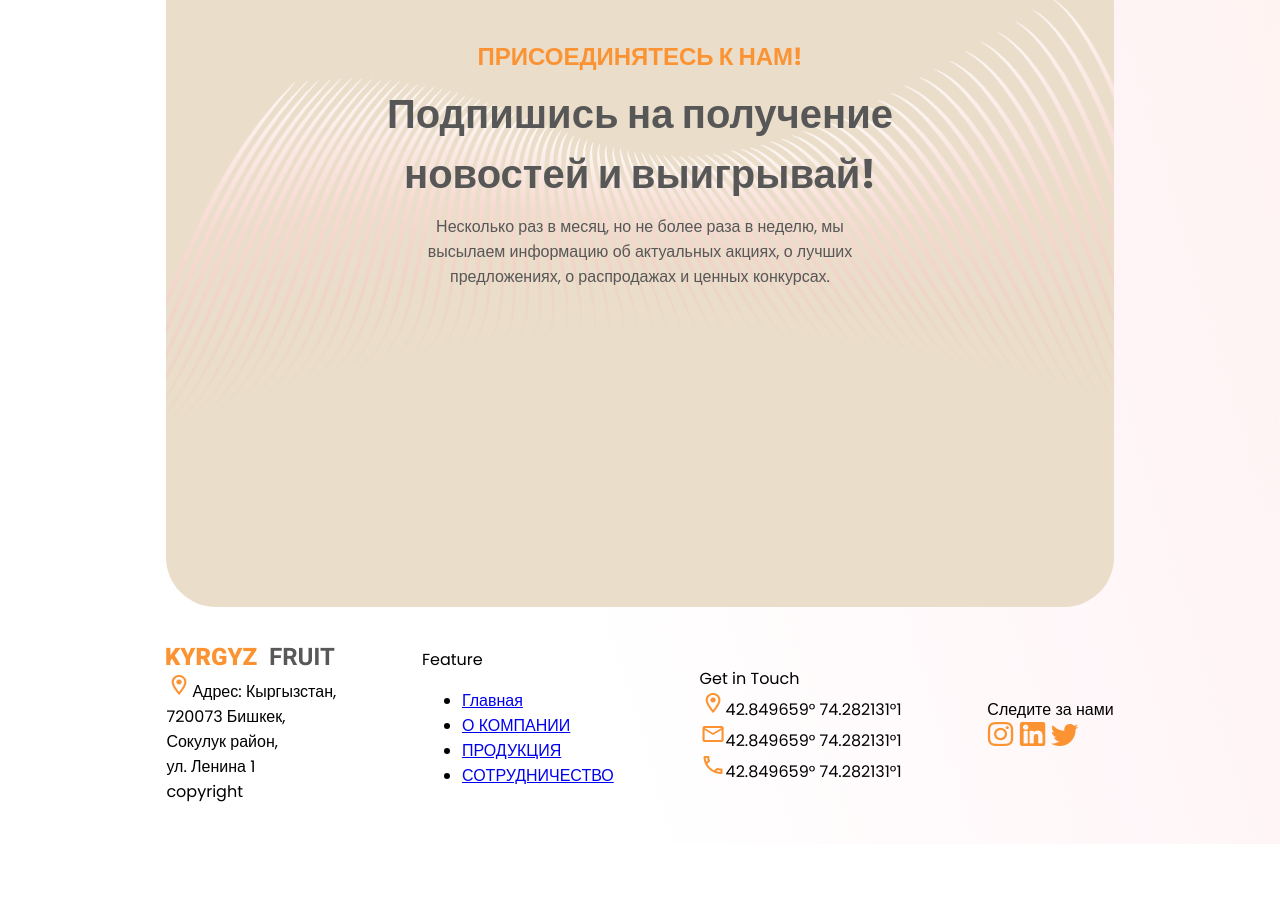
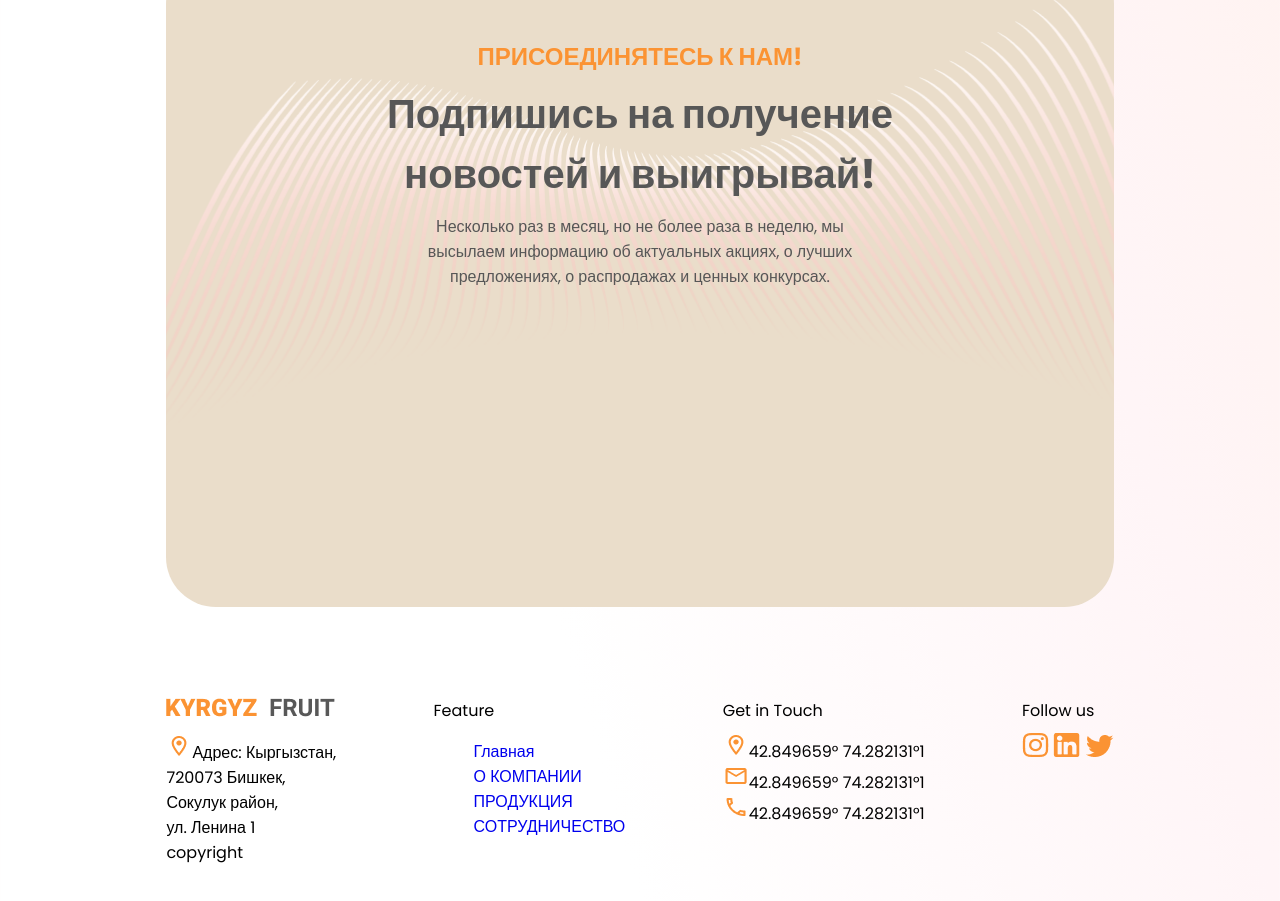
Before and after one commit to altynaisalieva/kyrgyz_fruit, a plain HTML site: page index.html in a window 1280 px wide. Shown: the part 3426-4327 px from the top of the page. Before the commit the page ends 4270 px from the top, so only its background shows below. Drawn offline with Linux system fonts and the light colour scheme.

Commit message:
footer section is added

```diff
--- a/index.html
+++ b/index.html
@@ -119,7 +119,7 @@
 
   <footer>
    <div class="part">
-    <a href="#"><img src="icons/logo.png" alt="logo" class="footer_logo"></a>
+    <a href="#"><img src="icons/logo.png" alt="logo" class="footer_logo space"></a>
     <div class="addr"><img src="footer_icons/location_on.png" alt="">Адрес: Кыргызстан, <br> 720073 Бишкек, <br> Сокулук район, <br> ул. Ленина 1</div>
     <div class="copyr">copyright</div>
    </div>
@@ -135,14 +135,14 @@
    </div>
 
    <div class="part">
-    <div class="hd">Get in Touch</div>
-    <div class="addr"><img src="footer_icons/location_on.png" alt="">42.849659° 74.282131°1</div>
+    <div class="hd space">Get in Touch</div>
+  <div class="addr"><img src="footer_icons/location_on.png" alt="">42.849659° 74.282131°1</div>
     <div class="email"><img src="footer_icons/email.png" alt="">42.849659° 74.282131°1</div>
     <div class="phone"><img src="footer_icons/call.png" alt="">42.849659° 74.282131°1</div>
    </div>
 
    <div class="part">
-    <div class="follow">Следите за нами</div>
+    <div class="hd space">Follow us</div>
     <div class="social_media">
       <img src="footer_icons/instagram.png" alt="">
       <img src="footer_icons/linkedin.png" alt="">
--- a/style.css
+++ b/style.css
@@ -221,6 +221,17 @@ nav ul li a span{
 footer{
   display: flex;
   justify-content: space-between;
-  align-items: center;
+
   margin: 0 13% 40px 13%;
+  padding-top: 4%;
 }
+footer .part .space{
+  padding-bottom: 10px;
+}
+footer ul{
+  list-style-type: none;
+
+}
+footer ul a{
+  text-decoration: none;
+}
```
